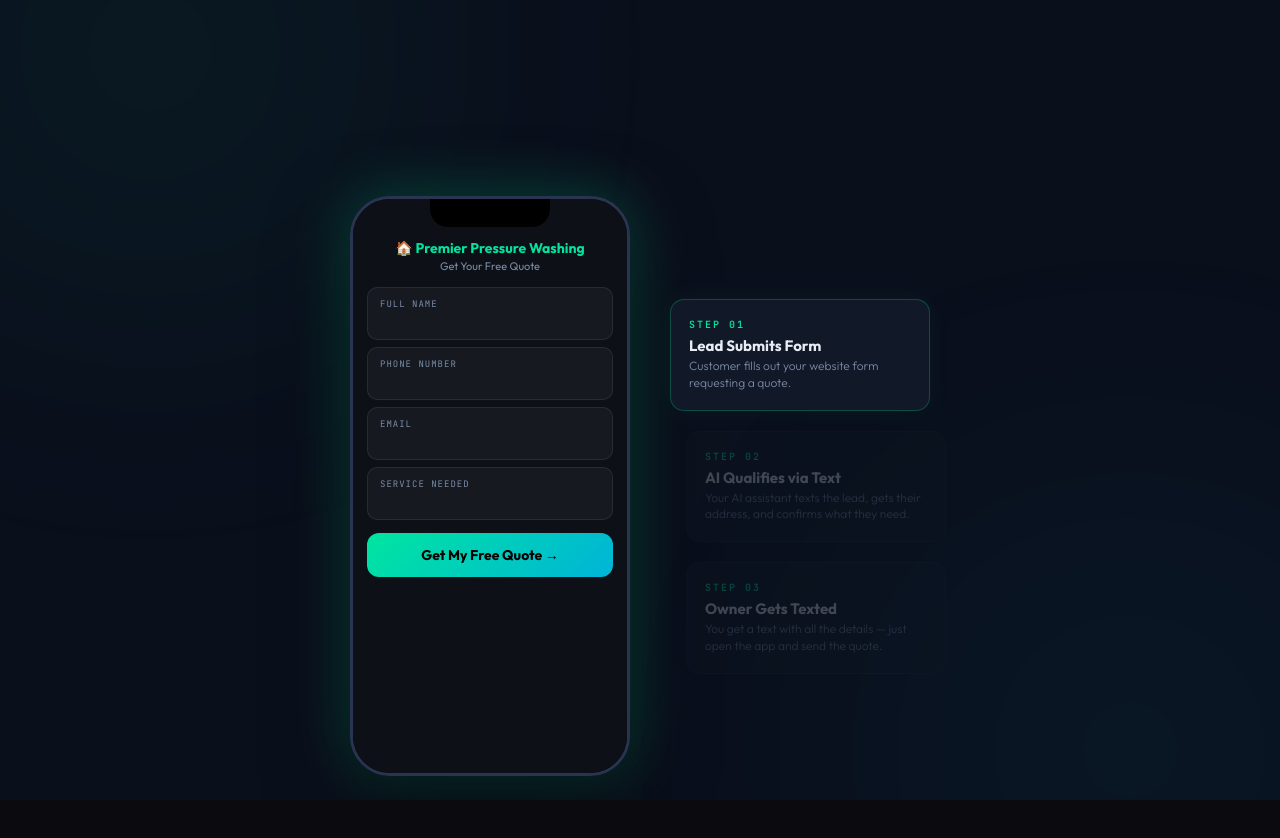
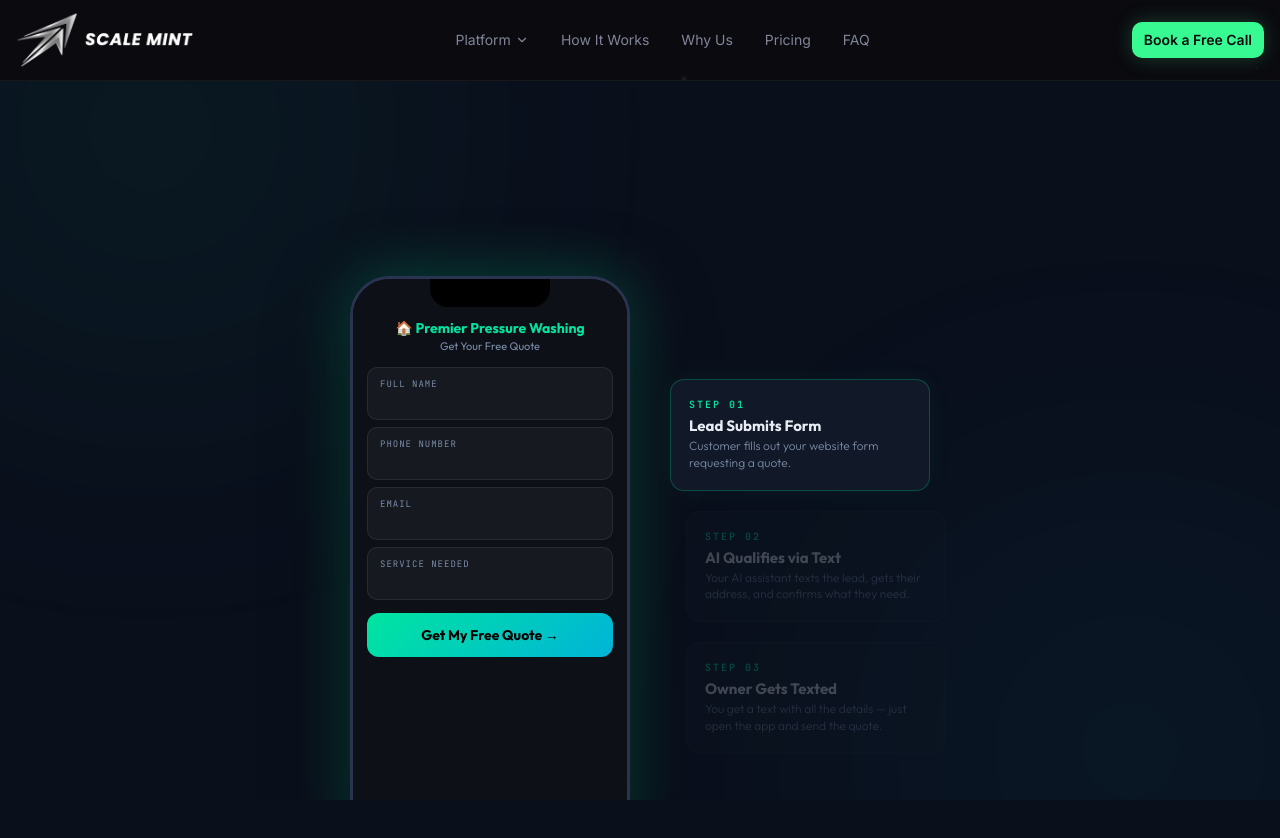
Before and after one commit to jcdammert/scale-mint, a Next.js app: page /live-demo in a window 1280 px wide. Shown: the top 838 px of the page. Before the commit the page ends 800 px from the top, so only its background shows below. Built offline with nearby package versions, Linux system fonts and the light colour scheme.

Commit message:
Add Navbar to /live-demo page so users can navigate back to other pages
Co-Authored-By: Claude Opus 4.6 <noreply@anthropic.com>

```diff
--- a/src/app/live-demo/page.tsx
+++ b/src/app/live-demo/page.tsx
@@ -1,4 +1,5 @@
 import type { Metadata } from "next";
+import Navbar from "@/components/Navbar";
 
 export const metadata: Metadata = {
   title: "Live Demo — Scale Mint",
@@ -9,14 +10,16 @@ export const metadata: Metadata = {
 export default function LiveDemoPage() {
   return (
     <div style={{ background: "#0A0F1C", minHeight: "100vh" }}>
+      <Navbar />
       <iframe
         src="/demo.html"
         title="Scale Mint AI Lead Automation Demo"
         style={{
           width: "100%",
-          height: "100vh",
+          height: "calc(100vh - 80px)",
           border: "none",
           display: "block",
+          marginTop: "80px",
         }}
       />
     </div>
```
